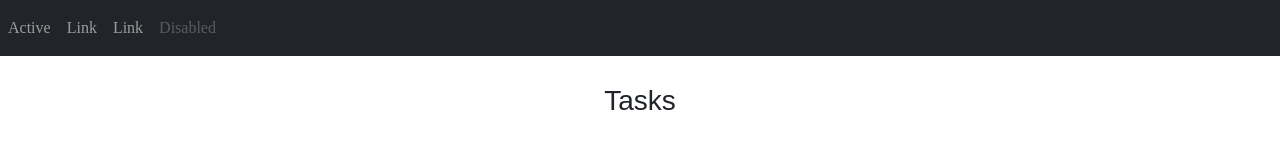
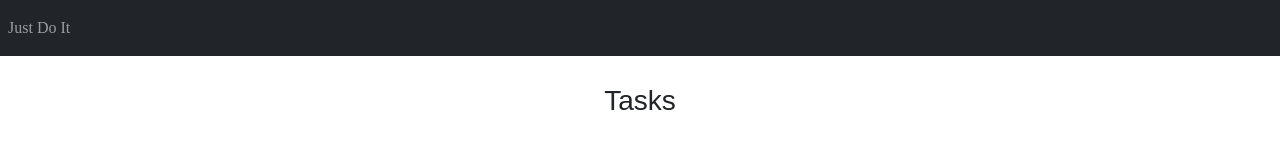
Before and after one commit to NemsaraGamage/Task-Manager-Website, a React (Create React App) app: page / in a window 1280 px wide. Shown: the top 160 px of the page. Built offline with nearby package versions, Linux system fonts and the light colour scheme.

Commit message:
all functionality added locally

```diff
--- a/public/index.html
+++ b/public/index.html
@@ -24,7 +24,7 @@
       work correctly both with client-side routing and a non-root public URL.
       Learn how to configure a non-root public URL by running `npm run build`.
     -->
-    <title>React App</title>
+    <title>Task Manager</title>
   </head>
   <body>
     <noscript>You need to enable JavaScript to run this app.</noscript>
--- a/src/components/MainPage.js
+++ b/src/components/MainPage.js
@@ -94,6 +94,24 @@ const MainPage = () => {
     });
   };
 
+  const deleteTask = (task) => {
+    const removeTask = (list, taskToRemove) => list.filter((t) => t !== taskToRemove);
+
+    setTasks((prevTasks) => {
+      let updatedTasks = { ...prevTasks };
+
+      if (task.status === 10) {
+        updatedTasks.todo = removeTask(prevTasks.todo, task);
+      } else if (task.status === 20) {
+        updatedTasks.doing = removeTask(prevTasks.doing, task);
+      } else if (task.status === 30) {
+        updatedTasks.done = removeTask(prevTasks.done, task);
+      }
+
+      return updatedTasks;
+    });
+  };
+
   const renderTask = (task) => (
     <div key={task.title} className="task-item">
         <div className='item1'>
@@ -114,7 +132,7 @@ const MainPage = () => {
         </Select>
       </FormControl>
 
-      <DeleteForeverIcon className='delete-icon'></DeleteForeverIcon>
+      <DeleteForeverIcon  onClick={() => deleteTask(task)} className='delete-icon'></DeleteForeverIcon>
     </div>
   );
 
--- a/src/components/NavBar.js
+++ b/src/components/NavBar.js
@@ -8,24 +8,10 @@ const NavBar = () => {
         <ul className="navbar-nav">
           <li className="nav-item active">
             <a className="nav-link" href="#">
-              Active
+              Just Do It
             </a>
           </li>
-          <li className="nav-item">
-            <a className="nav-link" href="#">
-              Link
-            </a>
-          </li>
-          <li className="nav-item">
-            <a className="nav-link" href="#">
-              Link
-            </a>
-          </li>
-          <li className="nav-item">
-            <a className="nav-link disabled" href="#">
-              Disabled
-            </a>
-          </li>
+
         </ul>
       </nav>
     </>
--- a/src/components/style.css
+++ b/src/components/style.css
@@ -96,6 +96,7 @@
 .delete-icon{
     color: white;
     margin: 9px 50px 0 50px;
+    cursor: pointer;
 }
 
 /* responsive */
```
